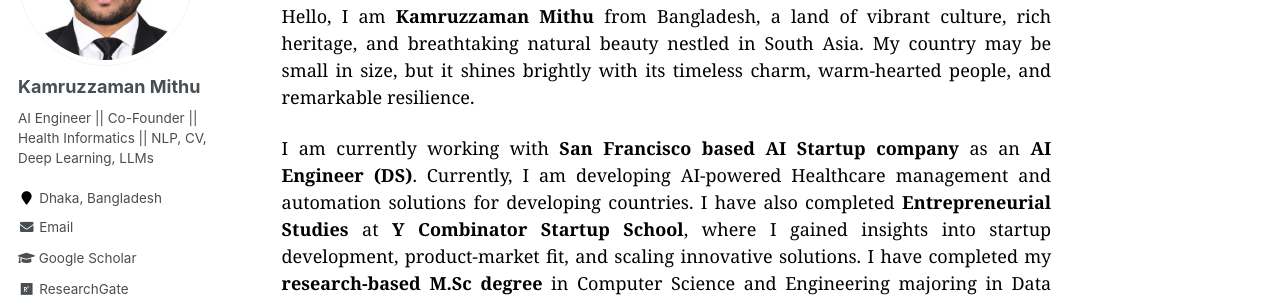
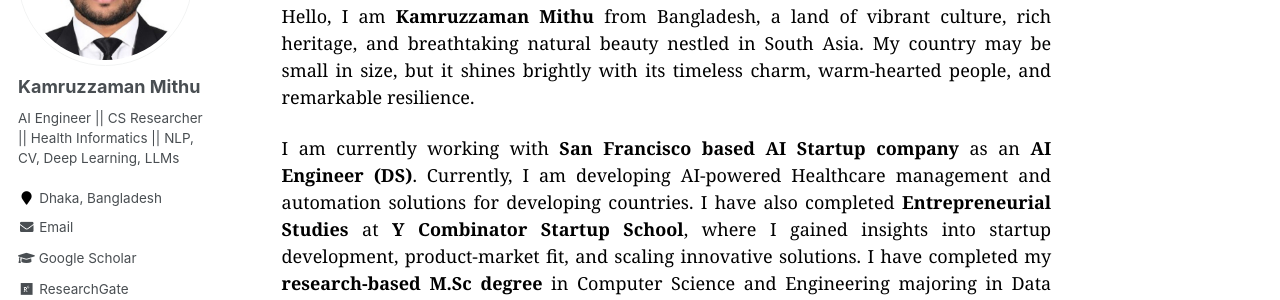
Before and after one commit to kmithuiu/kmithuiu.github.io, a Jekyll site: the page built from _pages/about.md, in a window 1280 px wide. Shown: the part 227-527 px from the top of the page. Built offline with Jekyll 4.4.1, drawn with Linux system fonts in a browser that asks for light colours; some web fonts are replaced.

Commit message:
Update _config.yml
Update profile picture and modify bio

```diff
--- a/_config.yml
+++ b/_config.yml
@@ -62,7 +62,7 @@
   username               :
   app_id                 :
   publisher              :
-og_image                 : "kmithu_uiu.png" # Open Graph/Twitter default site image
+og_image                 : "kmithu.jfif" # Open Graph/Twitter default site image
 # For specifying social profiles
 # - https://developers.google.com/structured-data/customize/social-profiles
 social:
@@ -82,7 +82,7 @@
 author:
   name             : "Kamruzzaman Mithu"
   avatar           : "kmithu_uiu.png"
-  bio              : "AI Engineer || Co-Founder || Health Informatics || NLP, CV, Deep Learning, LLMs"
+  bio              : "AI Engineer || CS Researcher || Health Informatics || NLP, CV, Deep Learning, LLMs"
   location         : "Dhaka, Bangladesh"
   employer         :
   pubmed           : #"https://www.ncbi.nlm.nih.gov/pubmed/?term="
```
